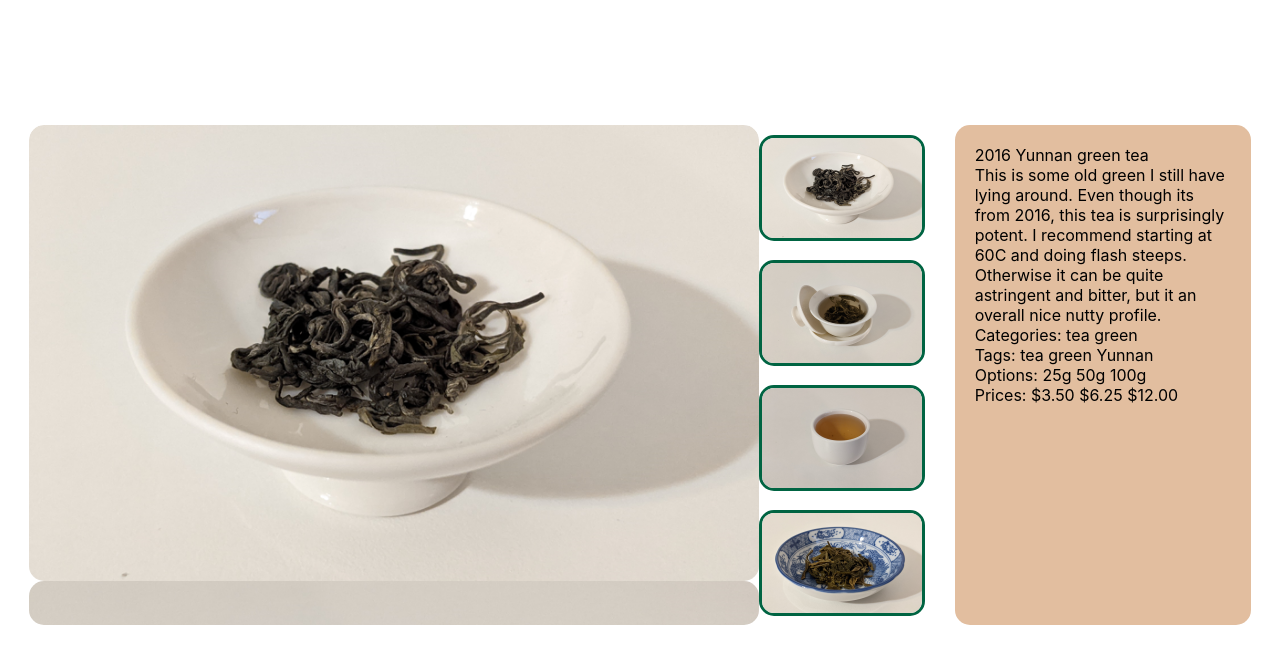
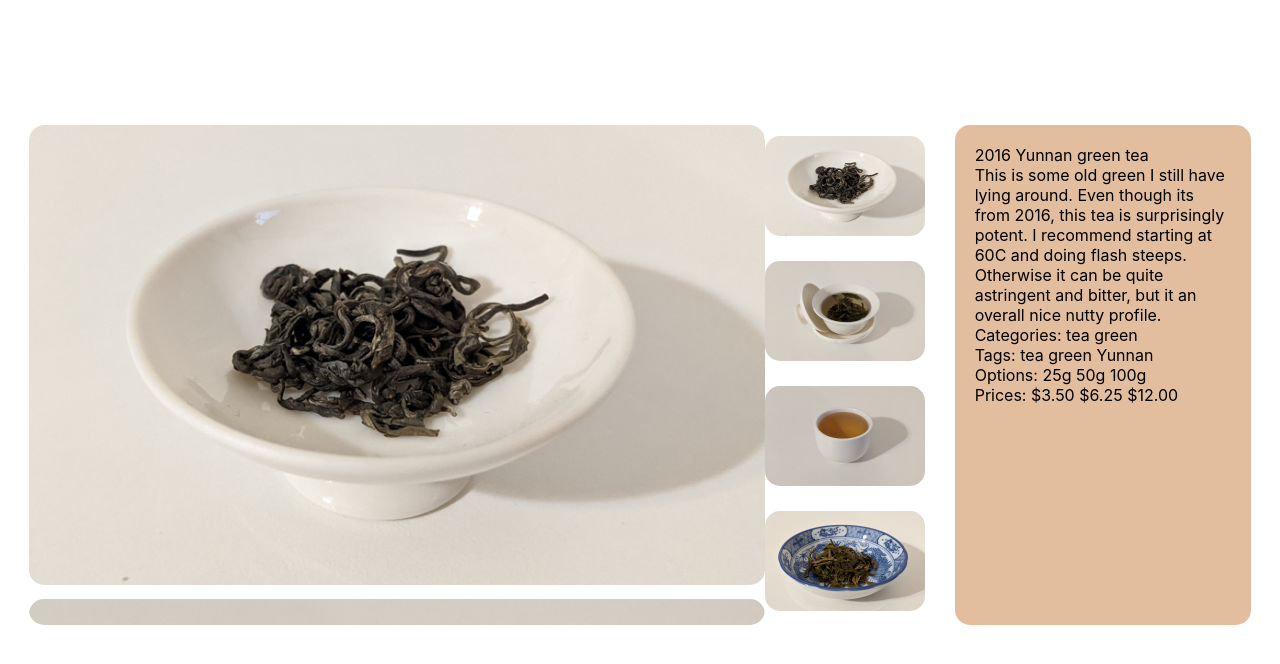
Before and after one commit to Ai-Yukino/react-project-draft, a React (Vite) app in the folder tea/: page /2016-Yunnan-green-tea in a window 1280 px wide. Shown: the top 664 px of the page. Built offline with nearby package versions, Linux system fonts and the light colour scheme.

Commit message:
🐛 Fixed feature image not scrolling correctly

```diff
--- a/tea/src/data/products.json
+++ b/tea/src/data/products.json
@@ -22,22 +22,26 @@
       {
         "alt": "Taller dim sum cup",
         "url": "../images/01/01",
+        "hash": "image-1",
         "option": "A",
         "display": "top"
       },
       {
         "alt": "Wider dim sum cup",
         "url": "../images/01/02",
+        "hash": "image-2",
         "option": "B"
       },
       {
         "alt": "Taller and wider dim sum cups - 2 cups",
         "url": "../images/01/03",
+        "hash": "image-3",
         "display": "bottom"
       },
       {
         "alt": "Taller and wider dim sum cups - 4 cups",
-        "url": "../images/01/04"
+        "url": "../images/01/04",
+        "hash": "image-4"
       }
     ],
     "measurements": [
@@ -62,20 +66,24 @@
       {
         "alt": "blue and white hybrid teapot - side view",
         "url": "../images/02/01",
+        "hash": "image-1",
         "display": "top"
       },
       {
         "alt": "blue and white hybrid teapot - front view",
         "url": "../images/02/02",
+        "hash": "image-2",
         "display": "bottom"
       },
       {
         "alt": "blue and white hybrid teapot - lid off",
-        "url": "../images/02/03"
+        "url": "../images/02/03",
+        "hash": "image-3"
       },
       {
         "alt": "blue and white hybrid teapot - spout holes",
-        "url": "../images/02/04"
+        "url": "../images/02/04",
+        "hash": "image-4"
       }
     ],
     "measurements": [{ "option": "default", "volume": 180, "units": "ml" }],
@@ -95,11 +103,13 @@
       {
         "alt": "glass fairness pitcher - side view",
         "url": "../images/03/01",
+        "hash": "image-1",
         "display": "top"
       },
       {
         "alt": "glass fairness pitcher - front view",
         "url": "../images/03/02",
+        "hash": "image-2",
         "display": "bottom"
       }
     ],
@@ -117,10 +127,16 @@
     "prices": [{ "option": "default", "price": 1.5 }],
     "stock": [{ "option": "default", "stock": 12 }],
     "images": [
-      { "alt": "Black teacup", "url": "../images/04/01", "display": "top" },
+      {
+        "alt": "Black teacup",
+        "url": "../images/04/01",
+        "hash": "image-1",
+        "display": "top"
+      },
       {
         "alt": "Black teacup - with tea",
         "url": "../images/04/02",
+        "hash": "image-2",
         "display": "bottom"
       }
     ],
@@ -141,16 +157,19 @@
       {
         "alt": "Lotus lip-filter mug - front view",
         "url": "../images/05/01",
+        "hash": "image-1",
         "display": "bottom"
       },
       {
         "alt": "Lotus lip-filter mug - lid off",
         "url": "../images/05/02",
+        "hash": "image-2",
         "display": "top"
       },
       {
         "alt": "Lotus lip-filter mug - lip-flter",
-        "url": "../images/05/03"
+        "url": "../images/05/03",
+        "hash": "image-3"
       }
     ],
     "measurements": [{ "option": "default", "volume": 280, "units": "ml" }],
@@ -167,15 +186,22 @@
     "prices": [{ "option": "default", "price": 5 }],
     "stock": [{ "option": "default", "stock": 56 }],
     "images": [
-      { "alt": "Porcelain gaiwan", "url": "../images/06/01", "display": "top" },
+      {
+        "alt": "Porcelain gaiwan",
+        "url": "../images/06/01",
+        "hash": "image-1",
+        "display": "top"
+      },
       {
         "alt": "Porcelain gaiwan - lid balanced",
         "url": "../images/06/02",
+        "hash": "image-2",
         "display": "bottom"
       },
       {
         "alt": "Porcelain gaiwan - pieces removed",
-        "url": "../images/06/03"
+        "url": "../images/06/03",
+        "hash": "image-3"
       }
     ],
     "measurements": [{ "option": "default", "volume": 85, "units": "ml" }],
@@ -195,16 +221,19 @@
       {
         "alt": "Single-hole porcelain teapot - side view",
         "url": "../images/07/01",
+        "hash": "image-1",
         "display": "top"
       },
       {
         "alt": "Single-hole porcelain teapot - front view",
         "url": "../images/07/02",
+        "hash": "image-2",
         "display": "bottom"
       },
       {
         "alt": "Single-hole porcelain teapot - lid off",
-        "url": "../images/07/03"
+        "url": "../images/07/03",
+        "hash": "image-3"
       }
     ],
     "measurements": [{ "option": "default", "volume": 110, "units": "ml" }],
@@ -232,20 +261,24 @@
       {
         "alt": "2016 Yunnan green tea - dry leaf",
         "url": "../images/08/01",
+        "hash": "image-1",
         "display": "top"
       },
       {
         "alt": "2016 Yunnan green tea - steeping",
-        "url": "../images/08/02"
+        "url": "../images/08/02",
+        "hash": "image-2"
       },
       {
         "alt": "2016 Yunnan green tea - finished brew",
         "url": "../images/08/03",
+        "hash": "image-3",
         "display": "bottom"
       },
       {
         "alt": "2016 Yunnan green tea - wet leaf",
-        "url": "../images/08/04"
+        "url": "../images/08/04",
+        "hash": "image-4"
       }
     ],
     "date": { "date-added": "2018-02-15T01:00:00-06:00" }
@@ -272,15 +305,25 @@
       {
         "alt": "Mellow Ruby 18 - dry leaf",
         "url": "images/09/01",
+        "hash": "image-1",
         "display": "top"
       },
-      { "alt": "Mellow Ruby 18 - steeping", "url": "../images/09/02" },
+      {
+        "alt": "Mellow Ruby 18 - steeping",
+        "url": "../images/09/02",
+        "hash": "image-2"
+      },
       {
         "alt": "Mellow Ruby 18 - finished brew",
         "url": "../images/09/03",
+        "hash": "image-3",
         "display": "bottom"
       },
-      { "alt": "Mellow Ruby 18 - wet leaf", "url": "../images/09/04" }
+      {
+        "alt": "Mellow Ruby 18 - wet leaf",
+        "url": "../images/09/04",
+        "hash": "image-4"
+      }
     ],
     "date": { "date-added": "2020-07-24T14:45:00-06:00" }
   }
--- a/tea/src/index.css
+++ b/tea/src/index.css
@@ -88,6 +88,10 @@ code {
 
 .mt-125px {
   margin-top: 125px;
+}
+
+.mb-10px {
+  margin-bottom: 10px;
 }
 
 .mb-50px {
@@ -184,6 +188,24 @@ code {
 
 .overflow-y-hidden {
   overflow-y: hidden;
+}
+
+.overflow-y {
+  overflow-y: hidden;
+}
+
+/* 🍂Scroll🍃 */
+
+.smooth {
+  scroll-behavior: smooth;
+}
+
+.snap-y {
+  scroll-snap-type: y mandatory;
+}
+
+.snap-start {
+  scroll-snap-align: start;
 }
 
 /* Old CSS */
--- a/tea/src/routes/ProductPage.jsx
+++ b/tea/src/routes/ProductPage.jsx
@@ -1,11 +1,67 @@
-import { map } from "cheerio/lib/api/traversing";
 import { useState, useEffect } from "react";
 import { useParams } from "react-router-dom";
 
+// function ProductImages({ images }) {
+//   // 🍂Featured image calculations🍃
+//   function FeaturedImage({ images }) {
+//     return (
+//       <div
+//         className={
+//           "flex" +
+//           " column" +
+//           " overflow-y-hidden" +
+//           " max-h-500px" +
+//           " max-w-100percent" +
+//           " br-15px" +
+//           " smooth"
+//         }
+//       >
+//         {images.map((image) => {
+//           return (
+//             <div className={"mb-10px"} id={image.hash}>
+//               <img
+//                 className={"br-15px" + " width-100percent"}
+//                 src={image.url + ".png"}
+//                 alt={image.alt}
+//               />
+//             </div>
+//           );
+//         })}
+//       </div>
+//     );
+//   }
+
+//   // 🍂Image list calculations🍃
+//   function ImageList({ images }) {
+//     return (
+//       <div className={"flex" + " column" + " space-around"}>
+//         {images.map((image) => {
+//           return (
+//             <a href={"#" + image.hash}>
+//               <img
+//                 className={" br-15px"}
+//                 src={image.url + "-20percent.png"}
+//                 alt={image.alt}
+//               />
+//             </a>
+//           );
+//         })}
+//       </div>
+//     );
+//   }
+
+//   return (
+//     <div className={"flex" + " space-evenly" + " w-70vw"}>
+//       <FeaturedImage images={images} />
+//       <ImageList images={images} />
+//     </div>
+//   );
+// }
+
 function ProductImages({ images }) {
+  return (
     // 🍂Featured image calculations🍃
-  function FeaturedImage({ images }) {
-    return (
+    <div className={"flex" + " space-evenly" + " w-70vw"}>
       <div
         className={
           "flex" +
@@ -13,42 +69,37 @@ function ProductImages({ images }) {
           " overflow-y-hidden" +
           " max-h-500px" +
           " max-w-100percent" +
-          " br-15px"
+          " br-15px" +
+          " smooth"
         }
       >
         {images.map((image) => {
           return (
+            <div className={"mb-10px"} id={image.hash}>
               <img
                 className={"br-15px" + " width-100percent"}
                 src={image.url + ".png"}
                 alt={image.alt}
               />
+            </div>
           );
         })}
       </div>
-    );
-  }
 
-  // 🍂Image list calculations🍃
-  function ImageList({ images }) {
-    return (
+      {/* 🍂Image list calculations🍃 */}
       <div className={"flex" + " column" + " space-around"}>
         {images.map((image) => {
           return (
+            <a href={"#" + image.hash}>
               <img
-              className={" br-15px" + " border"}
+                className={" br-15px"}
                 src={image.url + "-20percent.png"}
+                alt={image.alt}
               />
+            </a>
           );
         })}
       </div>
-    );
-  }
-
-  return (
-    <div className={"flex" + " space-evenly" + " w-70vw"}>
-      <FeaturedImage images={images} />
-      <ImageList images={images} />
     </div>
   );
 }
```
Lines whose indentation alone changed are shown as unchanged.
